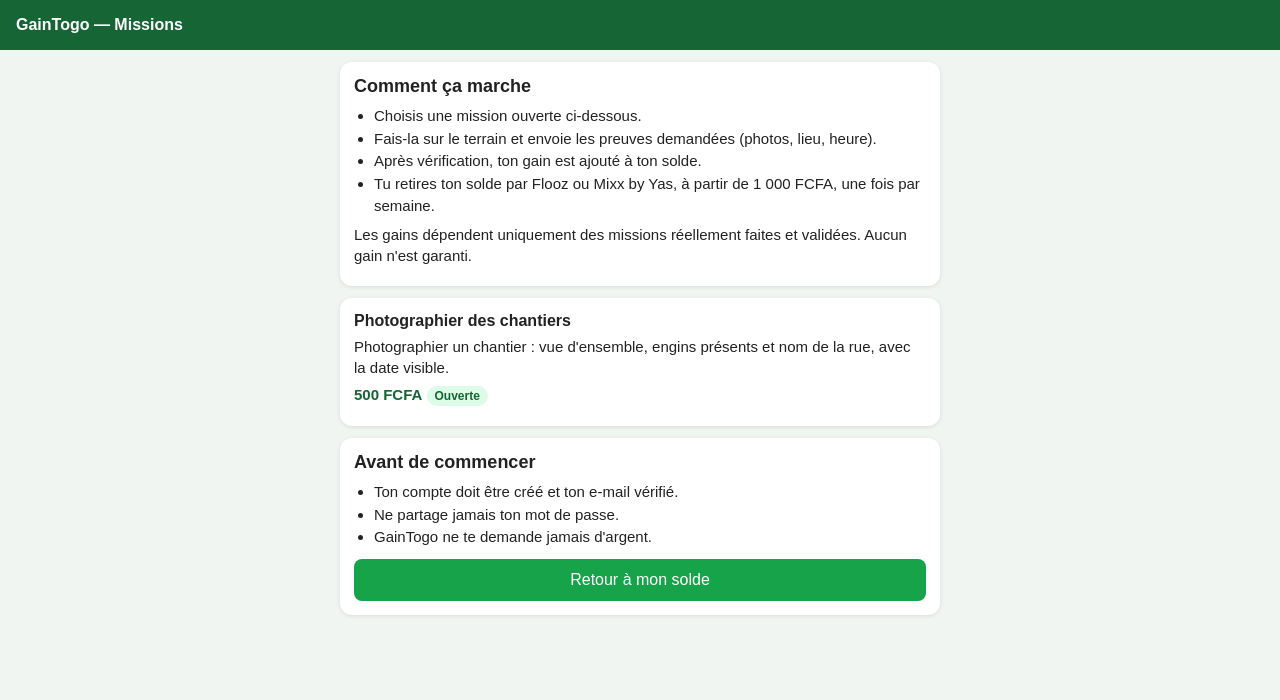
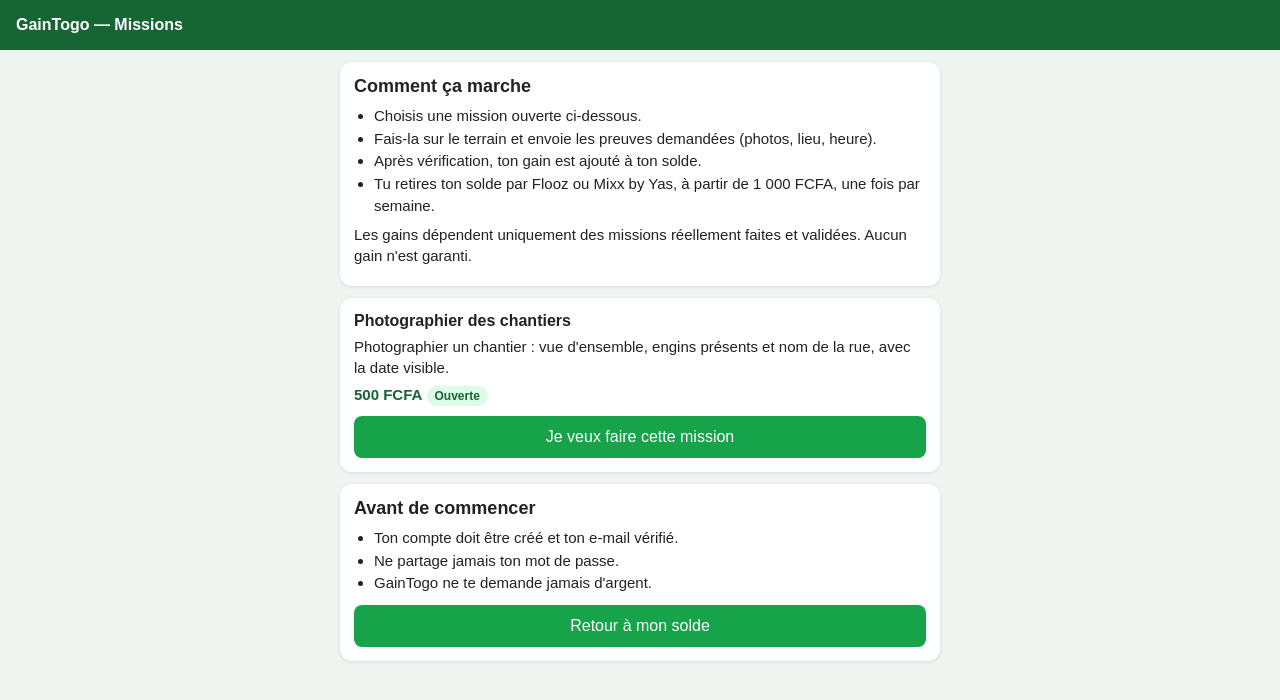
Before and after one commit to seignor28-bot/gaintogo, a plain HTML site: page missions.html in a window 1280 px wide. Drawn offline with Linux system fonts and the light colour scheme.

Commit message:
Update missions.html

```diff
--- a/missions.html
+++ b/missions.html
@@ -62,7 +62,7 @@ const MISSIONS = [
 
 // Numéro WhatsApp de GainTogo, au format international sans le +, par exemple 22890000000.
 // Laisse vide pour cacher le bouton.
-const WHATSAPP = "";
+const WHATSAPP = "22890426482";
 
 const liste = document.getElementById("liste");
 
```
